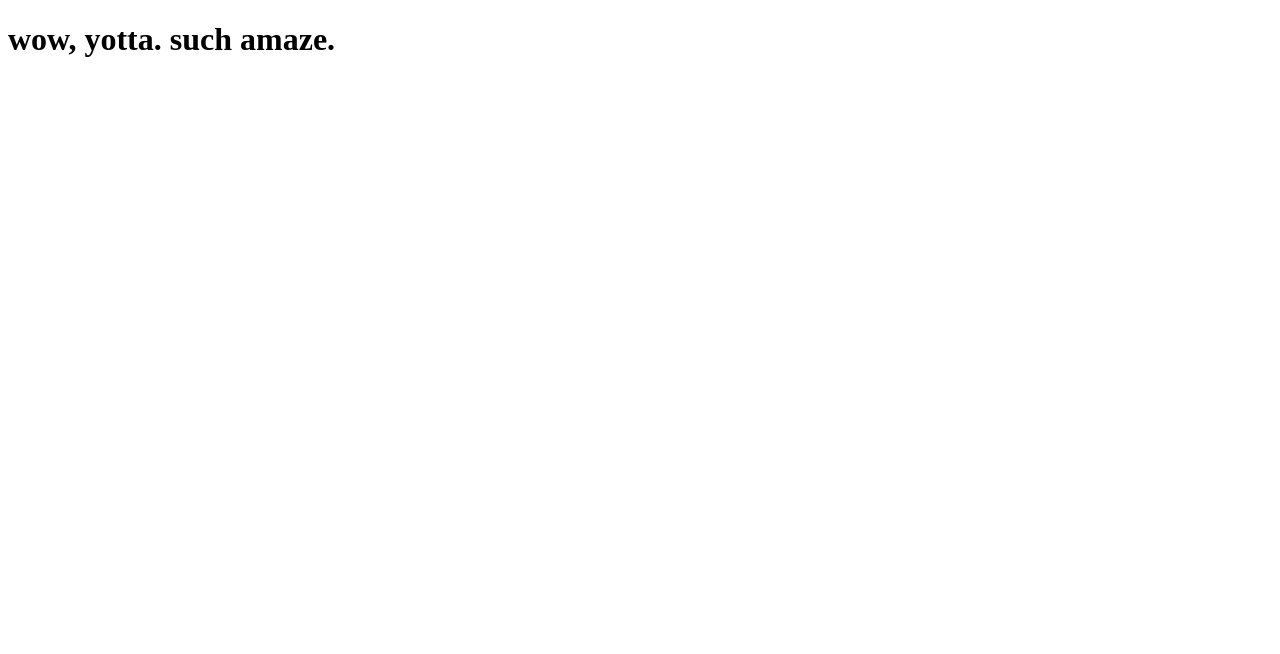
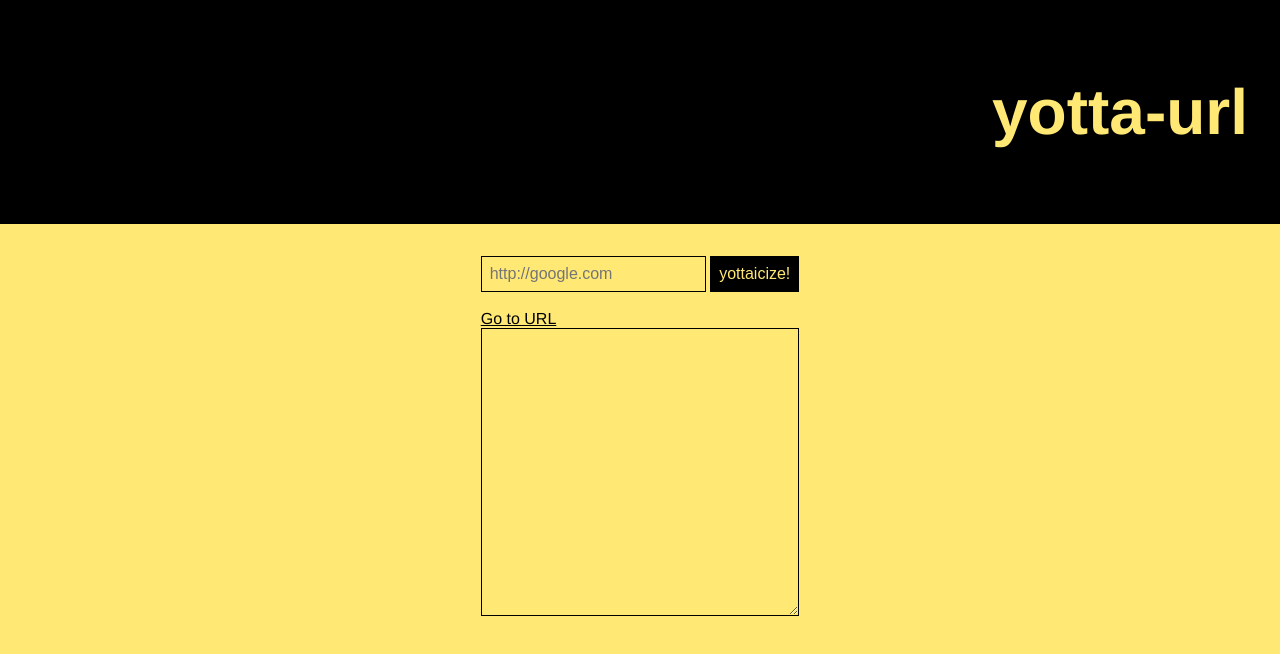
Before and after one commit to danyim/yotta-url, a website: page public/index.html in a window 1280 px wide. Drawn offline with Linux system fonts and the light colour scheme.

Commit message:
added lightweight front-end

```diff
--- a/package.json
+++ b/package.json
@@ -26,7 +26,8 @@
     "cross-env": "^2.0.0",
     "dotenv": "^2.0.0",
     "express": "^4.14.0",
-    "mongoose": "^4.5.10"
+    "mongoose": "^4.5.10",
+    "serve-favicon": "^2.3.0"
   },
   "devDependencies": {
     "ava": "^0.16.0"
--- a/public/index.html
+++ b/public/index.html
@@ -1,10 +1,57 @@
 <!DOCTYPE html>
 <html>
 <head>
+  <meta http-equiv="Content-Type" content="text/html; charset=UTF-8">
   <title>yotta-url</title>
+  <link rel="stylesheet" type="text/css" href="style.css">
 </head>
 <body>
-  <h1>wow, yotta. such amaze.</h1>
+  <main class="container">
+    <div class="cover">
+      <h1>yotta-url</h1>
+    </div>
+    <div class="content-row">
+      <div class="content">
+        <form id="yottaform" onsubmit="return yottacize()">
+          <!-- <label for="url">URL:</label> -->
+          <input type="text" name="url" placeholder="http://google.com" />
+          <button type="submit" class="inverse">yottaicize!</button>
+        </form>
+        <br />
+        <a id="link" href="/">Go to URL</a>
+        <textarea id="yottacode" disabled="true" rows="15"></textarea>
+      </div>
+    </div>
+  </main>
 
+  <script type="text/javascript">
+    const yottacize = () => {
+      const url = document.querySelector('#yottaform input[name="url"]').value;
+      const result = document.getElementById('yottacode');
+      const link = document.getElementById('link');
+      if(url !== '') {
+        const req = new XMLHttpRequest();
+        let res;
+        let finalUrl;
+        req.onreadystatechange = function() {
+          if(req.readyState === 4) {
+            if(req.status === 200 || req.status === 201) {
+              res = JSON.parse(req.responseText);
+              finalUrl = `${window.location.protocol}//${window.location.host}/api/${res.yottacode}`;
+              result.value = finalUrl;
+              link.href = finalUrl;
+              result.disabled = false;
+            }
+            else if(req.status === 500) {
+              console.log('there was an error');
+            }
+          }
+        };
+        req.open('GET', `/api/expand?q=${url}`);
+        req.send();
+      }
+      return false;
+    };
+  </script>
 </body>
 </html>
--- /dev/null
+++ b/public/style.css
@@ -0,0 +1,66 @@
+html, body {
+  background-color: #FFE874;
+  font-family: 'Helvetica', 'Arial', sans-serif;
+  font-size: 100%;
+  padding: 0;
+  margin: 0;
+}
+
+* {
+  box-sizing: border-box;
+}
+
+h1 {
+  font-size: 4.0rem;
+}
+
+button, input, textarea {
+  background-color: #FFE874;
+  color: black;
+  border: 1px solid black;
+  padding: 0.5rem;
+  font-size: 1.0rem;
+}
+
+button.inverse {
+  background-color: black;
+  color: #FFE874;
+}
+
+a, a:hover, a:active, a:visited {
+  color: black;
+}
+
+.container {
+  display: flex;
+  flex-flow: column nowrap;
+  align-content: center;
+  justify-content: center;
+}
+
+.cover {
+  padding: 2.0rem;
+  background-color: black;
+  color: #FFE874;
+  display: flex;
+  flex-flow: row nowrap;
+  justify-content: flex-end;
+  order: 1;
+}
+
+.content-row {
+  display: flex;
+  flex: 1 0;
+  flex-flow: row nowrap;
+  order: 2;
+  justify-content: center;
+}
+
+.content {
+  padding: 2.0rem;
+  background-color: #FFE874;
+  display: flex;
+  // flex: 0 0 300px;
+  flex-flow: column nowrap;
+  // justify-content: space-between;
+}
--- a/server.js
+++ b/server.js
@@ -12,8 +12,11 @@ catch(err) {
 const express = require('express');
 const path = require('path');
 const yotta = require('./server/controllers/yotta');
+const favicon = require('serve-favicon');
 
 const app = express();
+
+app.use(favicon(path.join(__dirname, '/public/images/favicon.ico')));
 app.use('/', express.static(path.join(__dirname, 'public')));
 
 app.param('yottacode', yotta.yottacode);
```
Also changed, not shown: server/controllers/yotta.js (+19 -4 lines), public/images/favicon.ico (added), public/images/logo50x50.png (added), 1 other file.
